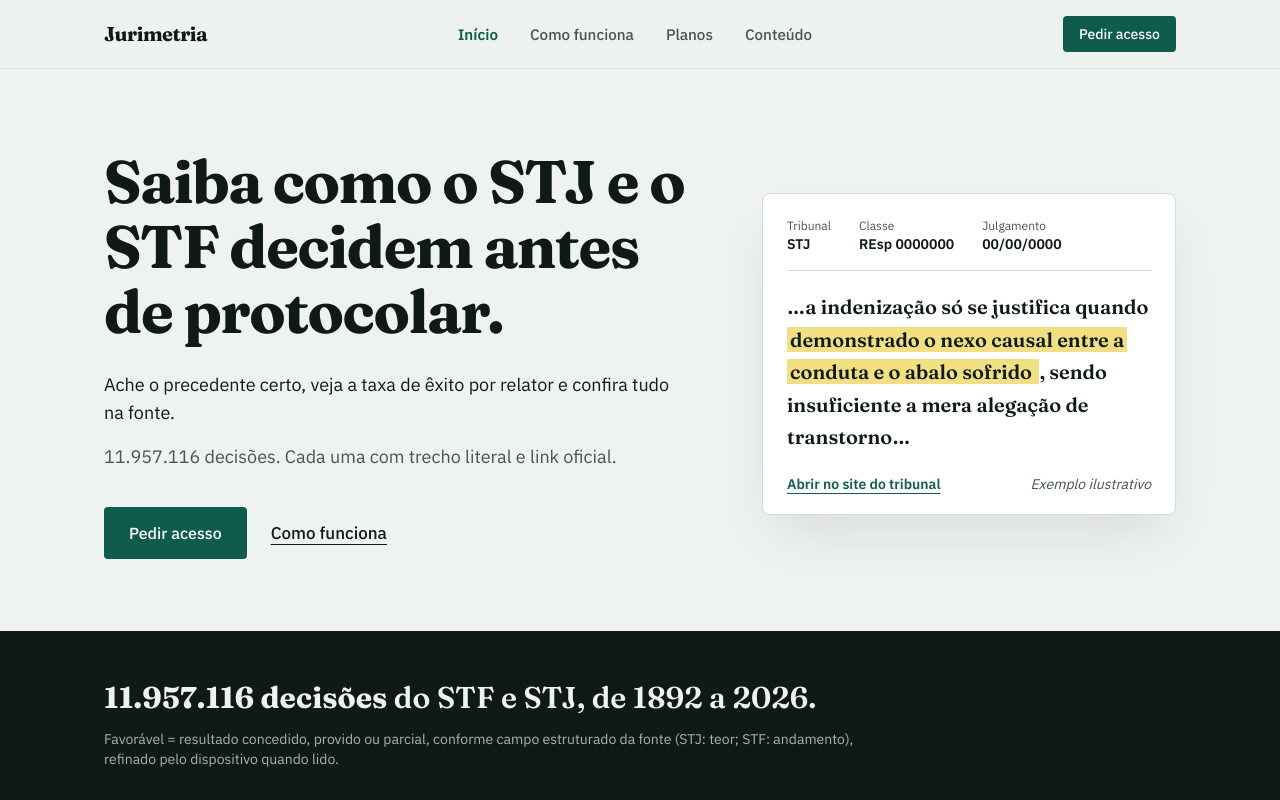
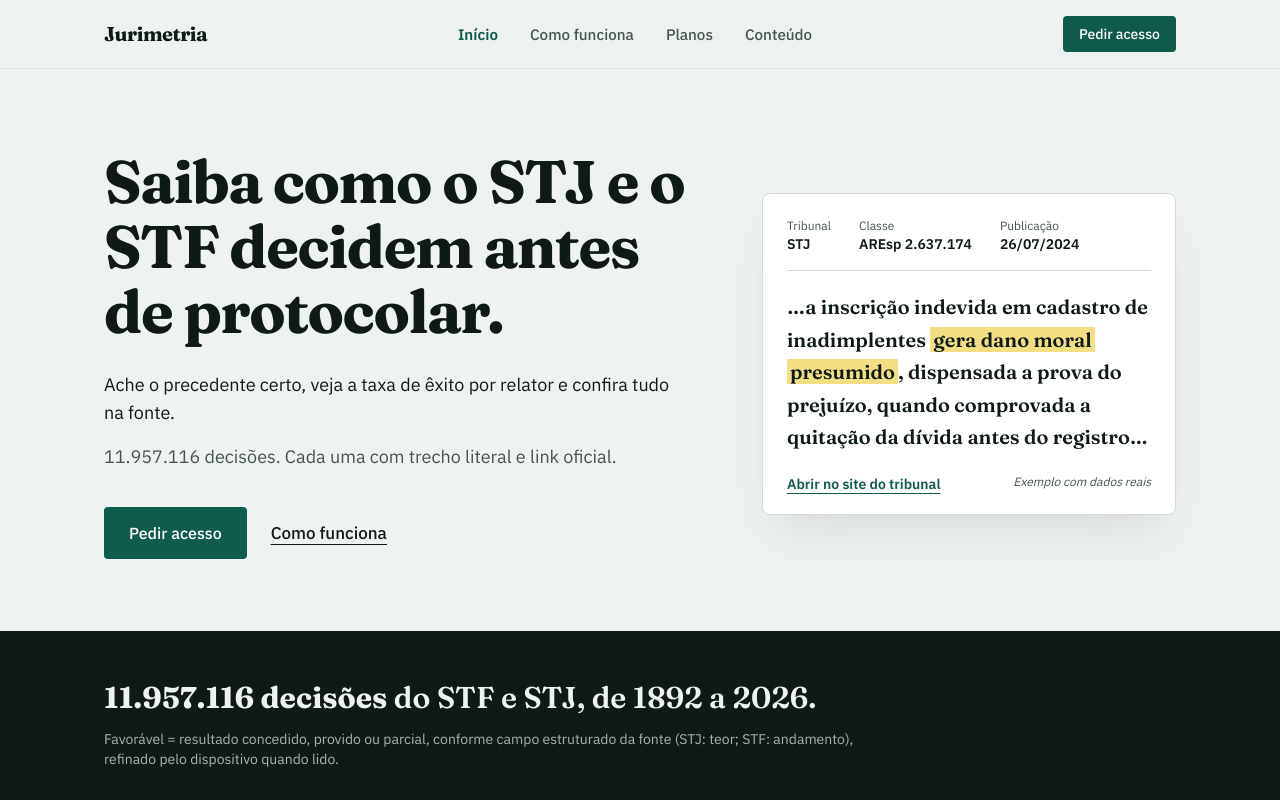
Before and after one commit to jurimetria-squad34/jurimetria-squad34, an Astro site in the folder site/: page / in a window 1280 px wide. Shown: the top 800 px of the page. Built offline with nearby package versions, Linux system fonts and the light colour scheme; Astro itself is replaced by a stand-in of ours.

Commit message:
feat(site): destaca trecho literal no exemplo da Home

```diff
--- a/site/src/data/exemplo.json
+++ b/site/src/data/exemplo.json
@@ -15,6 +15,7 @@
         "data": "26/07/2024",
         "resultado": "Concedido",
         "trecho": "…a inscrição indevida em cadastro de inadimplentes gera dano moral presumido, dispensada a prova do prejuízo, quando comprovada a quitação da dívida antes do registro…",
+        "trechoDestaque": "gera dano moral presumido",
         "link": "https://processo.stj.jus.br/processo/dj/documento/mediado/?tipo_documento=documento&componente=MON&sequencial=259759232&num_registro=202401400508&data=20240726&tipo=0&formato=PDF"
     },
     "contrario": {
--- a/site/src/pages/index.astro
+++ b/site/src/pages/index.astro
@@ -2,6 +2,7 @@
 // ============================================
 // Imports
 // ============================================
+import exemplo from '../data/exemplo.json';
 import relatores from '../data/relatores.json';
 import universo from '../data/universo.json';
 import Layout from '../layouts/Layout.astro';
@@ -177,38 +178,39 @@ const limites = [
                         <div>
                             <dt class="text-tinta-suave text-xs">Classe</dt>
                             <dd class="m-0 font-semibold tabular-nums">
-                                REsp 0000000
+                                {exemplo.favoravel.classe}{' '}
+                                {exemplo.favoravel.numero}
                             </dd>
                         </div>
                         <div>
-                            <dt class="text-tinta-suave text-xs">Julgamento</dt>
+                            <dt class="text-tinta-suave text-xs">Publicação</dt>
                             <dd class="m-0 font-semibold tabular-nums">
-                                00/00/0000
+                                {exemplo.favoravel.data}
                             </dd>
                         </div>
                     </dl>
 
                     <blockquote class="m-0 mb-5 p-0 font-titulo text-xl leading-relaxed">
-                        <p class="m-0">
-                            …a indenização só se justifica quando
-                            <mark class="bg-mostarda text-inherit px-[0.15em] [box-decoration-break:clone]">
-                                demonstrado o nexo causal entre a conduta e o
-                                abalo sofrido
-                            </mark>
-                            , sendo insuficiente a mera alegação de transtorno…
-                        </p>
+                        <p
+                            class="m-0"
+                            set:html={exemplo.favoravel.trecho.replace(
+                                exemplo.favoravel.trechoDestaque,
+                                `<mark class="bg-mostarda text-inherit px-[0.15em] [box-decoration-break:clone]">${exemplo.favoravel.trechoDestaque}</mark>`,
+                            )}
+                        />
                     </blockquote>
 
                     <div class="flex flex-wrap justify-between gap-x-4 gap-y-2 text-sm">
                         <a
-                            href="#"
+                            href={exemplo.favoravel.link}
+                            target="_blank"
+                            rel="noopener"
                             class="text-verde font-semibold underline underline-offset-4 decoration-1"
-                            tabindex="-1"
                         >
                             Abrir no site do tribunal
                         </a>
-                        <span class="text-tinta-suave italic">
-                            Exemplo ilustrativo
+                        <span class="text-tinta-suave italic text-xs">
+                            Exemplo com dados reais
                         </span>
                     </div>
                 </figure>
```
